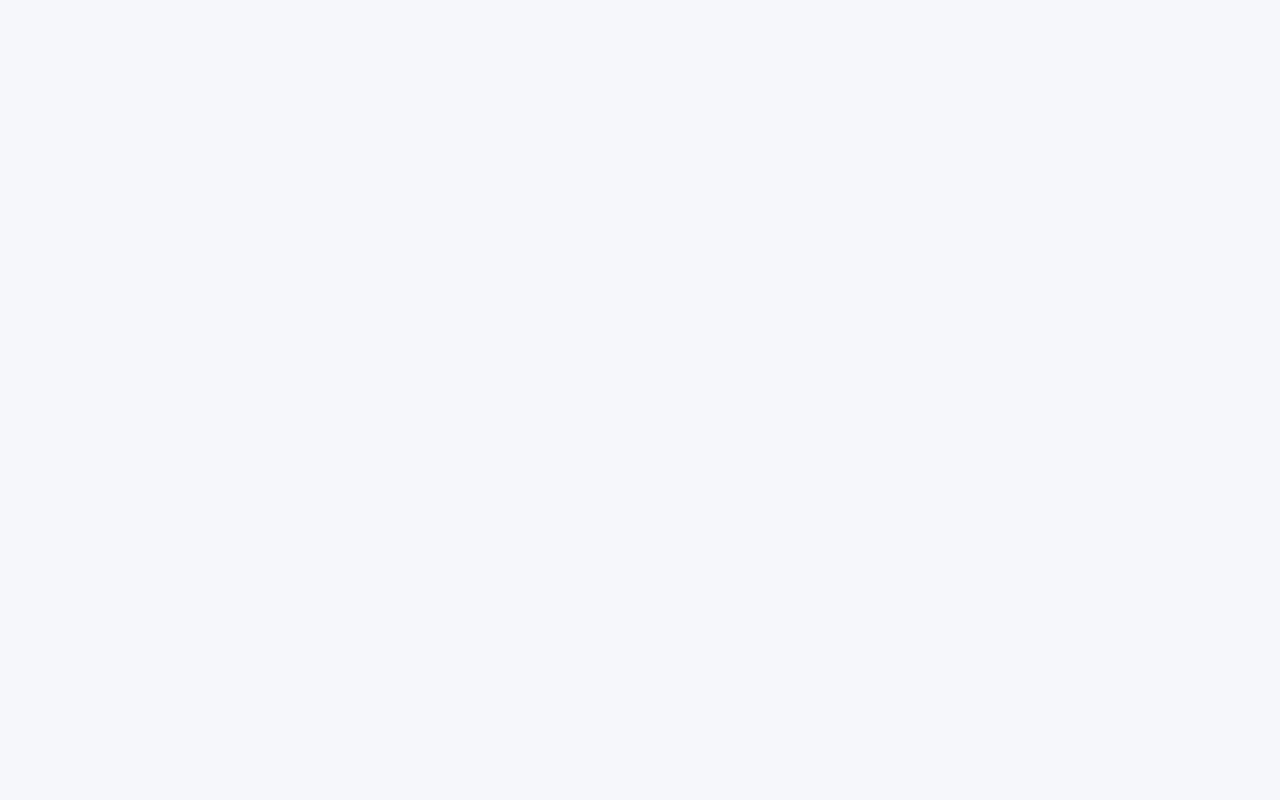
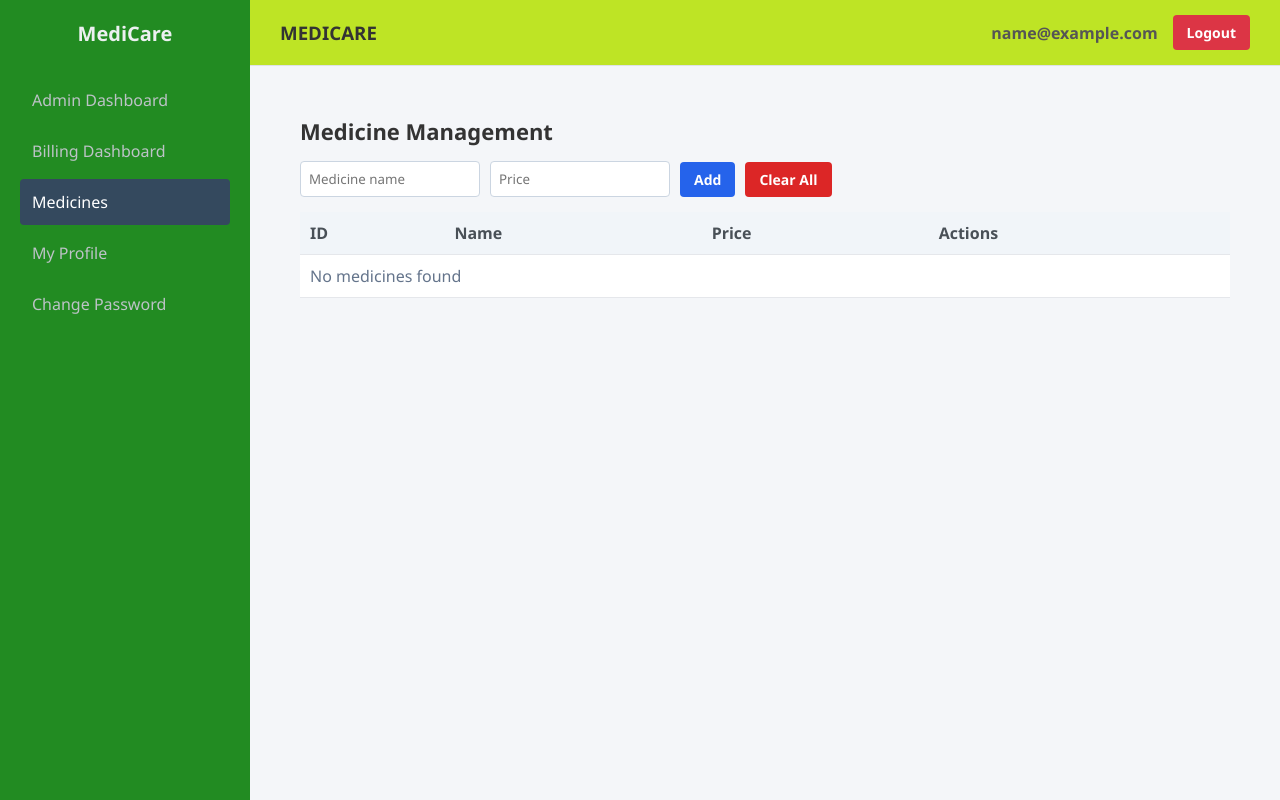
Before and after one commit to adii3404/MBMS, a React (Vite) app: page /medicines in a window 1280 px wide. Before the commit this address had no page. Built offline with nearby package versions, Linux system fonts and the light colour scheme; sample sign-in values are in the browser's storage.

Commit message:
billing page create

```diff
--- a/src/Components/Layout.jsx
+++ b/src/Components/Layout.jsx
@@ -49,6 +49,12 @@ const Layout = ({ children }) => {
             </Link>
           )}
 
+          {user && user.role === 'admin' && (
+            <Link to="/medicines" className={isActive('/medicines')}>
+              Medicines
+            </Link>
+          )}
+
           {/* Common Links */}
           <Link to="/profile" className={isActive('/profile')}>
             My Profile
@@ -63,7 +69,7 @@ const Layout = ({ children }) => {
       <div className="main-content">
         {/* Header */}
         <header className="header">
-          <h3>Billing System</h3>
+          <h3>MEDICARE</h3>
           <div className="user-info">
             <span className="user-email">{user ? user.email : 'Guest'}</span>
             <button className="btn btn-danger" onClick={handleLogout}>
--- a/src/Pages/Medicines.jsx
+++ b/src/Pages/Medicines.jsx
@@ -0,0 +1,162 @@
+import React, { useEffect, useState } from 'react'
+import Layout from '../Components/Layout.jsx';
+
+
+function ProductAdd() {
+  const [products, setProducts] = useState([]);
+  const [form, setForm] = useState({ name: "", price: "" });
+  const [editingId, setEditingId] = useState(null);
+
+  useEffect(() => {
+    const saved = localStorage.getItem("products");
+    if (saved) {
+      setProducts(JSON.parse(saved));
+    } else {
+      setProducts([]);
+    }
+  }, []);
+
+  useEffect(() => {
+    localStorage.setItem("products", JSON.stringify(products));
+  }, [products]);
+
+  const addProduct = () => {
+    if (!form.name || !form.price) return alert("Enter name and Price");
+
+    const newProduct = {
+      id: Date.now(),
+      name: form.name,
+      price: Number(form.price),
+    };
+
+    setProducts([newProduct, ...products]);
+    setForm({ name: "", price: "" });
+  };
+
+  const deleteProduct = (id) => {
+    setProducts(products.filter((p) => p.id !== id));
+  };
+
+  const startEdit = (p) => {
+    setEditingId(p.id);
+    setForm({ name: p.name, price: p.price });
+  };
+
+  const updateProduct = () => {
+    if (!form.name || !form.price) return alert("Enter name and price");
+
+    setProducts(
+      products.map((p) =>
+        p.id === editingId
+          ? { ...p, name: form.name, price: Number(form.price) }
+          : p
+      )
+    );
+
+    setEditingId(null);
+    setForm({ name: "", price: "" });
+  };
+
+  const clearAll = () => {
+    localStorage.removeItem("products");
+    setProducts([]);
+    setEditingId(null);
+    setForm({ name: "", price: "" });
+  };
+
+  return (
+    <Layout>
+      <div className="medicine-page">
+        <h2 className="medicine-title">Medicine Management</h2>
+
+        <div className="medicine-form">
+          <input
+            type="text"
+            placeholder="Medicine name"
+            value={form.name}
+            onChange={(e) => setForm({ ...form, name: e.target.value })}
+            className="medicine-input"
+          />
+
+          <input
+            type="number"
+            placeholder="Price"
+            value={form.price}
+            onChange={(e) => setForm({ ...form, price: e.target.value })}
+            className="medicine-input"
+          />
+
+          {editingId ? (
+            <>
+              <button onClick={updateProduct} className="btn btn-update">
+                Update
+              </button>
+              <button
+                onClick={() => {
+                  setEditingId(null);
+                  setForm({ name: "", price: "" });
+                }}
+                className="btn btn-cancel"
+              >
+                Cancel
+              </button>
+            </>
+          ) : (
+            <button onClick={addProduct} className="btn btn-add">
+              Add
+            </button>
+          )}
+
+          <button onClick={clearAll} className="btn btn-clear">
+            Clear All
+          </button>
+        </div>
+
+        <table className="medicine-table">
+          <thead>
+            <tr>
+              <th>ID</th>
+              <th>Name</th>
+              <th>Price</th>
+              <th>Actions</th>
+            </tr>
+          </thead>
+
+          <tbody>
+            {products.length === 0 ? (
+              <tr>
+                <td colSpan="4" className="empty-row">
+                  No medicines found
+                </td>
+              </tr>
+            ) : (
+              products.map((p) => (
+                <tr key={p.id}>
+                  <td>{p.id}</td>
+                  <td>{p.name}</td>
+                  <td>{p.price}</td>
+                  <td>
+                    <button
+                      onClick={() => startEdit(p)}
+                      className="btn btn-edit"
+                    >
+                      Edit
+                    </button>
+                    <button
+                      onClick={() => deleteProduct(p.id)}
+                      className="btn btn-delete"
+                    >
+                      Delete
+                    </button>
+                  </td>
+                </tr>
+              ))
+            )}
+          </tbody>
+        </table>
+      </div>
+    </Layout>
+  );
+}
+
+export default ProductAdd;
--- a/src/app.css
+++ b/src/app.css
@@ -114,11 +114,12 @@ body {
   display: flex;
   flex-direction: column;
   overflow-y: auto;
+
 }
 
 /* --- HEADER --- */
 .header {
-  background-color: white;
+  background-color: #bee425;
   padding: 15px 30px;
   display: flex;
   justify-content: space-between;
@@ -206,3 +207,99 @@ th {
   border: 1px solid #ccc;
   border-radius: 4px;
 }
+
+/* Page wrapper */
+.medicine-page {
+  padding: 20px;
+}
+
+/* Page title */
+.medicine-title {
+  font-size: 22px;
+  font-weight: 600;
+  margin-bottom: 15px;
+}
+
+/* Form section */
+.medicine-form {
+  margin-bottom: 15px;
+  display: flex;
+  align-items: center;
+  gap: 10px;
+  flex-wrap: wrap;
+}
+
+/* Inputs */
+.medicine-input {
+  padding: 8px;
+  border: 1px solid #cbd5e1;
+  border-radius: 4px;
+  width: 180px;
+}
+
+/* Buttons */
+.btn {
+  padding: 8px 14px;
+  border: none;
+  border-radius: 4px;
+  cursor: pointer;
+  font-size: 14px;
+}
+
+.btn-add {
+  background-color: #2563eb;
+  color: white;
+}
+
+.btn-update {
+  background-color: #16a34a;
+  color: white;
+}
+
+.btn-cancel {
+  background-color: #64748b;
+  color: white;
+}
+
+.btn-clear {
+  background-color: #dc2626;
+  color: white;
+}
+
+/* Table */
+.medicine-table {
+  width: 100%;
+  border-collapse: collapse;
+  background: white;
+}
+
+.medicine-table th,
+.medicine-table td {
+  padding: 10px;
+  border-bottom: 1px solid #e5e7eb;
+  text-align: left;
+}
+
+.medicine-table th {
+  background-color: #f1f5f9;
+  font-weight: 600;
+}
+
+/* Action buttons */
+.btn-edit {
+  background-color: #f59e0b;
+  color: white;
+}
+
+.btn-delete {
+  background-color: #ef4444;
+  color: white;
+  margin-left: 8px;
+}
+
+/* Empty state */
+.empty-row {
+  text-align: center;
+  color: #64748b;
+  padding: 15px;
+}
--- a/src/app.jsx
+++ b/src/app.jsx
@@ -8,6 +8,7 @@ import StaffDashboard from './Pages/StaffDashboard.jsx';
 import Profile from './Pages/Profile.jsx';
 import ChangePassword from './Pages/ChangePassword.jsx';
 import BillingDashboard from './Pages/BillingDashboard.jsx';
+import Medicines from './Pages/Medicines.jsx';
 // Component to protect routes (checks if user is logged in)
 const ProtectedRoute = ({ children }) => {
   const user = localStorage.getItem('user');
@@ -60,6 +61,12 @@ function App() {
           </ProtectedRoute>
         } />
 
+        <Route path="/medicines" element={
+          <ProtectedRoute>
+            <Medicines />
+          </ProtectedRoute>
+        } />
+
         <Route path="/change-password" element={
           <ProtectedRoute>
             <ChangePassword />
```
